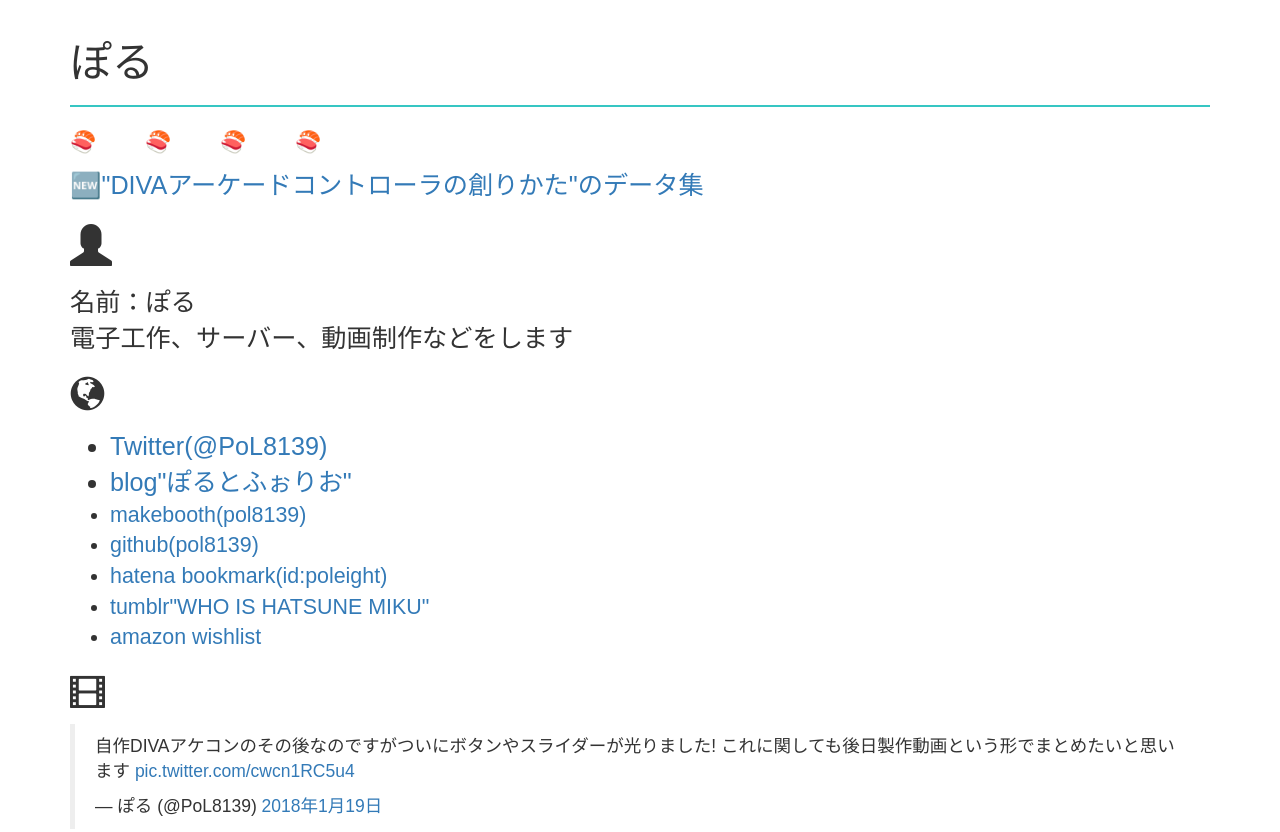
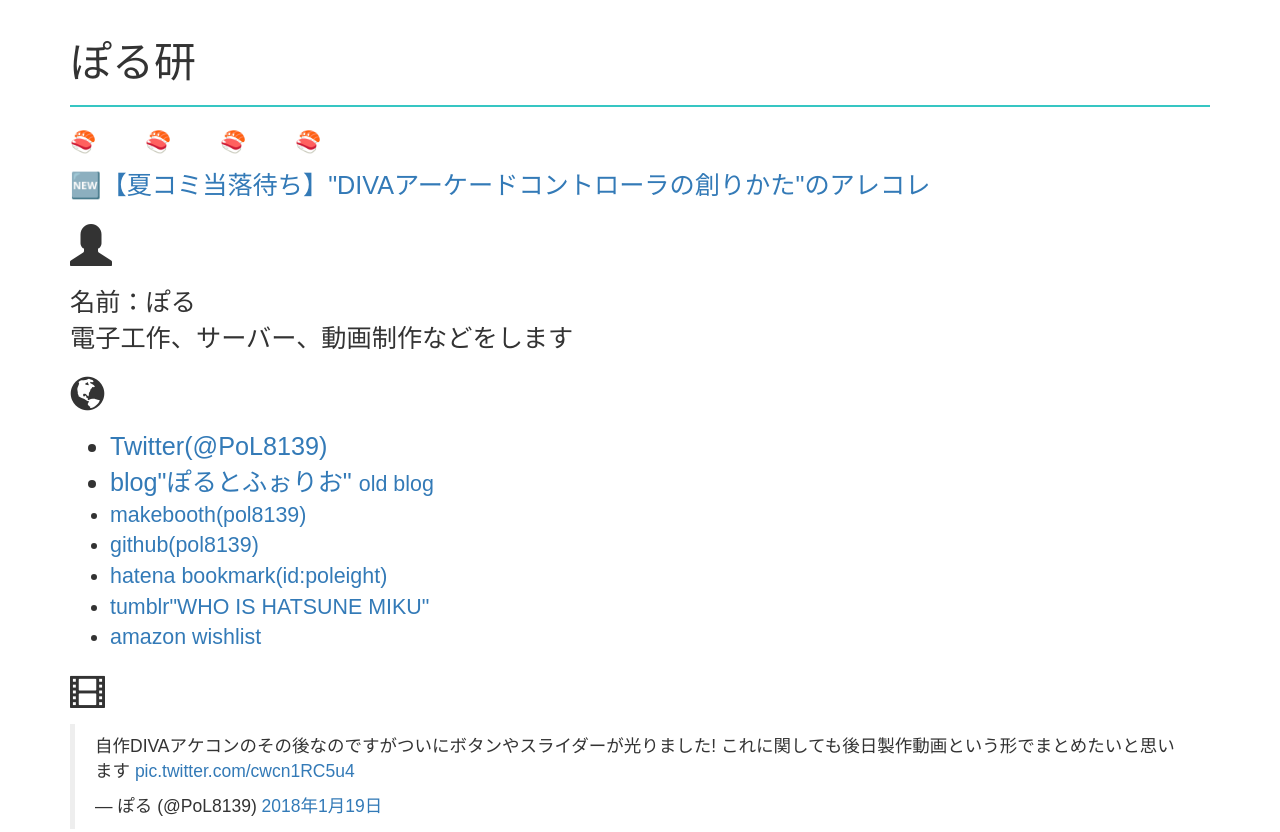
Before and after one commit to pol8139/pol8139.github.io, a plain HTML site: page index.html in a window 1280 px wide. Shown: the top 832 px of the page. Drawn offline with nearby package versions, Linux system fonts and the light colour scheme.

Commit message:
Update iroiro of index.html

```diff
--- a/index.html
+++ b/index.html
@@ -4,7 +4,7 @@
 		<meta charset="utf-8">
 		<meta http-equiv="X-UA-Compatible" content="IE=edge">
 		<meta name="viewport" content="width=device-width, initial-scale=1">
-		<title>ぽる</title>
+		<title>ぽる研</title>
 		<link href="css/bootstrap.min.css" rel="stylesheet">
 		<link href="css/main.css" rel="stylesheet">
 		<!--[if lt IE 9]>
@@ -15,8 +15,9 @@
 	</head>
 	<body>
 		<div class="container">
+			<div class="backgroundImageTransparent">
 				<div class="page-header">
-				<h1>ぽる</h1>
+					<h1>ぽる研</h1>
 				</div>
 				<p>
 					<div class="sushirestaurant">
@@ -25,14 +26,13 @@
 						</div>
 					</div>
 				</p>
-			<p><big>🆕<a href="diva/">"DIVAアーケードコントローラの創りかた"のデータ集</a></big</p>
+				<p><big>🆕<a href="diva/">【夏コミ当落待ち】"DIVAアーケードコントローラの創りかた"のアレコレ</a></big</p>
 				<h2><span class="glyphicon glyphicon-user" aria-hidden="true"></span><span class="text-hide">自己紹介</span></h2>
 				<p>名前：ぽる<br>電子工作、サーバー、動画制作などをします</p>
 				<h2><span class="glyphicon glyphicon-globe" aria-hidden="true"></span><span class="text-hide">外部リンク</span></h2>
 				<ul>
 					<li><a href='https://twitter.com/PoL8139' target='_blank'>Twitter(@PoL8139)</a></li>
-				<li><a href='http://pol8139.tumblr.com' target='_blank'>blog"ぽるとふぉりお"</a></li>
-				<small>
+					<li><a href='http://pol.hateblo.jp' target='_blank'>blog"ぽるとふぉりお"</a> <small><a href='http://pol8139.tumblr.com' target='_blank'>old blog</a></li>
 						<li><a href='http://makebooth.com/booth/pol8139' target='_blank'>makebooth(pol8139)</a></li>
 						<li><a href='https://github.com/pol8139' target='_blank'>github(pol8139)</a></li>
 						<li><a href='http://b.hatena.ne.jp/poleight/bookmark' target='_blank'>hatena bookmark(id:poleight)</a></li>
@@ -64,8 +64,9 @@
 				<h2><span class="glyphicon glyphicon-envelope" aria-hidden="true"></span><span class="text-hide">連絡先</span></h2>
 				<footer>
 					<address>&#112;&#111;&#108;&#56;&#49;&#51;&#57;&#43;&#110;&#114;&#91;&#65;&#84;&#84;&#79;&#93;&#103;&#109;&#97;&#105;&#108;&#46;&#99;&#111;&#109; (or Twitter)</address>
-				2018/01/20
+					2018/04/14
 				</footer>
+			</div>
 		</div>
 		<!-- <script src="https://ajax.googleapis.com/ajax/libs/jquery/1.12.4/jquery.min.js"></script> -->
 		<!-- <script src="js/bootstrap.min.js"></script> -->
```
Lines whose indentation alone changed are shown as unchanged.
